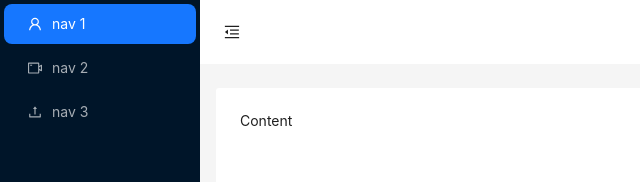
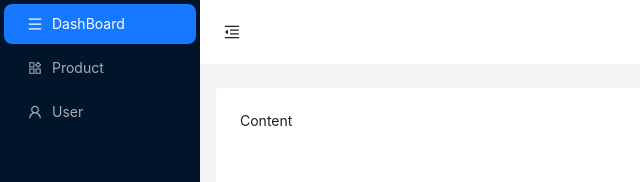
Before and after one commit to Jzztt/WD19316-Reactjs, a React (Vite) app: page / in a window 1280 px wide. Shown: the top 182 px of the page, without its empty margins (0-640 px from the left). Built offline with nearby package versions, Linux system fonts and the light colour scheme.

Commit message:
feat: menu dashboard

```diff
--- a/src/layouts/LayoutAdmin.tsx
+++ b/src/layouts/LayoutAdmin.tsx
@@ -1,44 +1,45 @@
-import React, { useState } from 'react';
+import React, { Children, useState } from 'react';
 import {
   MenuFoldOutlined,
+  MenuOutlined,
   MenuUnfoldOutlined,
-  UploadOutlined,
+  ProductOutlined,
   UserOutlined,
-  VideoCameraOutlined,
 } from '@ant-design/icons';
-import { Button, Layout, Menu, theme } from 'antd';
+import { Button, Layout, Menu } from 'antd';
+import { NavLink } from 'react-router';
 
 const { Header, Sider, Content } = Layout;
 
 const LayoutAdmin: React.FC = () => {
   const [collapsed, setCollapsed] = useState(false);
-
+  const items = [
+    {
+      key: '1',
+      icon: <MenuOutlined />,
+      label: 'DashBoard',
+    },
+    {
+      key: '2',
+      icon: <ProductOutlined/>,
+      label:  <NavLink to={"/product"}>Product</NavLink>,
+    },
+    {
+      key: '3',
+      icon: <UserOutlined />,
+      label: <NavLink to={"/user"}>User</NavLink>,
+    },
+  ]
 
   return (
-    <Layout>
+    <Layout style={{minHeight: '100vh'}}>
       <Sider trigger={null} collapsible collapsed={collapsed}>
         <div className="demo-logo-vertical" />
         <Menu
           theme="dark"
           mode="inline"
           defaultSelectedKeys={['1']}
-          items={[
-            {
-              key: '1',
-              icon: <UserOutlined />,
-              label: 'nav 1',
-            },
-            {
-              key: '2',
-              icon: <VideoCameraOutlined />,
-              label: 'nav 2',
-            },
-            {
-              key: '3',
-              icon: <UploadOutlined />,
-              label: 'nav 3',
-            },
-          ]}
+          items={items}
         />
       </Sider>
       <Layout style={{ minHeight: '100vh' }}>
```
